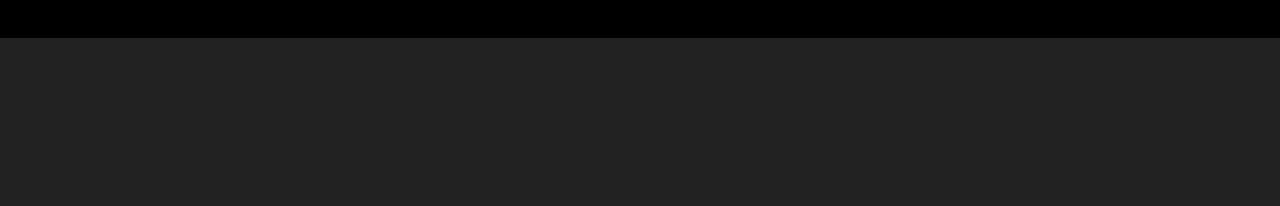
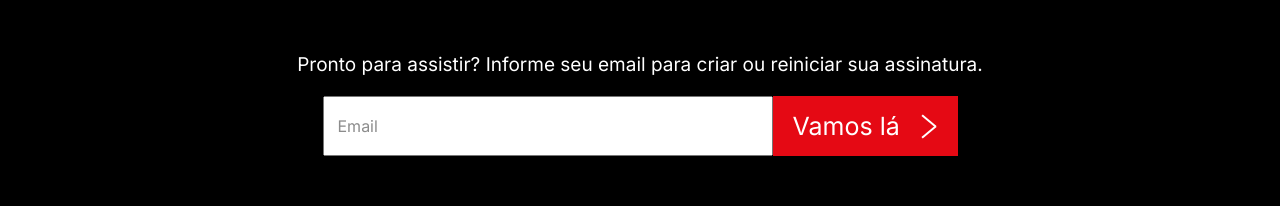
Before and after one commit to vinicius-pereira-souza/Netflix-Clone, a plain HTML site: page home.html in a window 1280 px wide. Shown: the part 3323-3529 px from the top of the page. Before the commit the page ends 3369 px from the top, so only its background shows below. Drawn offline with Linux system fonts and the light colour scheme.

Commit message:
input da area de perguntas inserido

```diff
--- a/css/style.scss
+++ b/css/style.scss
@@ -390,4 +390,84 @@ body {
     height: auto;
     padding: 35px 30px;
   }
+
+  & > p {
+    font-size: 19px;
+    text-align: center;
+    margin: 70px 0 20px 0;
+  }
+
+  form {
+    display: block;
+    max-width: 635px;
+    margin: 0 auto;
+    position: relative;
+    display: grid;
+    grid-template-columns: minmax(450px, 1fr) minmax(auto, 185px);
+
+    #emailFooter {
+      height: 60px;
+      padding-left: 15px;
+
+      &.active:focus {
+        border: none;
+      }
+    }
+
+    #emailFooter.active:focus + .placeholderAnimation {
+      font-size: 13px;
+      font-weight: 700;
+      top: 12px;
+      transition: 0.3s;
+    }
+
+    .placeholderAnimation {
+      display: block;
+      color:#8C8C8C;
+      position: absolute;
+      top: 50%;
+      transform: translateY(-50%);
+      left: 15px;
+      transition: 0.3s;
+    }
+
+    button {
+      height: 60px;
+      border: none;
+      padding-left: 20px;
+      background-color: #E50914;
+      color: #fff;
+      font-size: 25px;
+      text-align: start;
+      font-family: 'Inter', sans-serif;
+      position: relative;
+      transition: 0.3s;
+
+      &::after, &::before {
+        content: '';
+        display: block;
+        width: 18px;
+        height: 2px;
+        background-color: #fff;
+        position: absolute;
+        right: 20px;
+      }
+
+      &::after {
+        top: 24px;
+        transform: rotate(40deg);
+      }
+
+      &::before {
+        top: 35px;
+        transform: rotate(-40deg);
+      }
+
+      &:hover {
+        cursor: pointer;
+        background-color: #F40612;
+        transition: 0.3s;
+      }
+    }
+  }
 }
--- a/home.html
+++ b/home.html
@@ -162,6 +162,13 @@
         A experiência infantil da Netflix faz parte da sua assinatura para que as crianças se divirtam em seu próprio espaço com séries e filmes familiares sob a supervisão dos responsáveis.</p>
       <p>O recurso de controle parental, incluso nos perfis para crianças e protegido por PIN, permite restringir a classificação etária do conteúdo que as crianças podem ver e bloquear títulos específicos que você não quer que elas assistam.</p>
     </div>
+
+    <p>Pronto para assistir? Informe seu email para criar ou reiniciar sua assinatura.</p>
+    <form>
+      <input type="email" name="emailFooter" id="emailFooter">
+      <span class="placeholderAnimation">Email</span>
+      <button>Vamos lá</button>
+    </form>
   </section>
 
 
```
Also changed, not shown: css/style.css, 1 other file.
